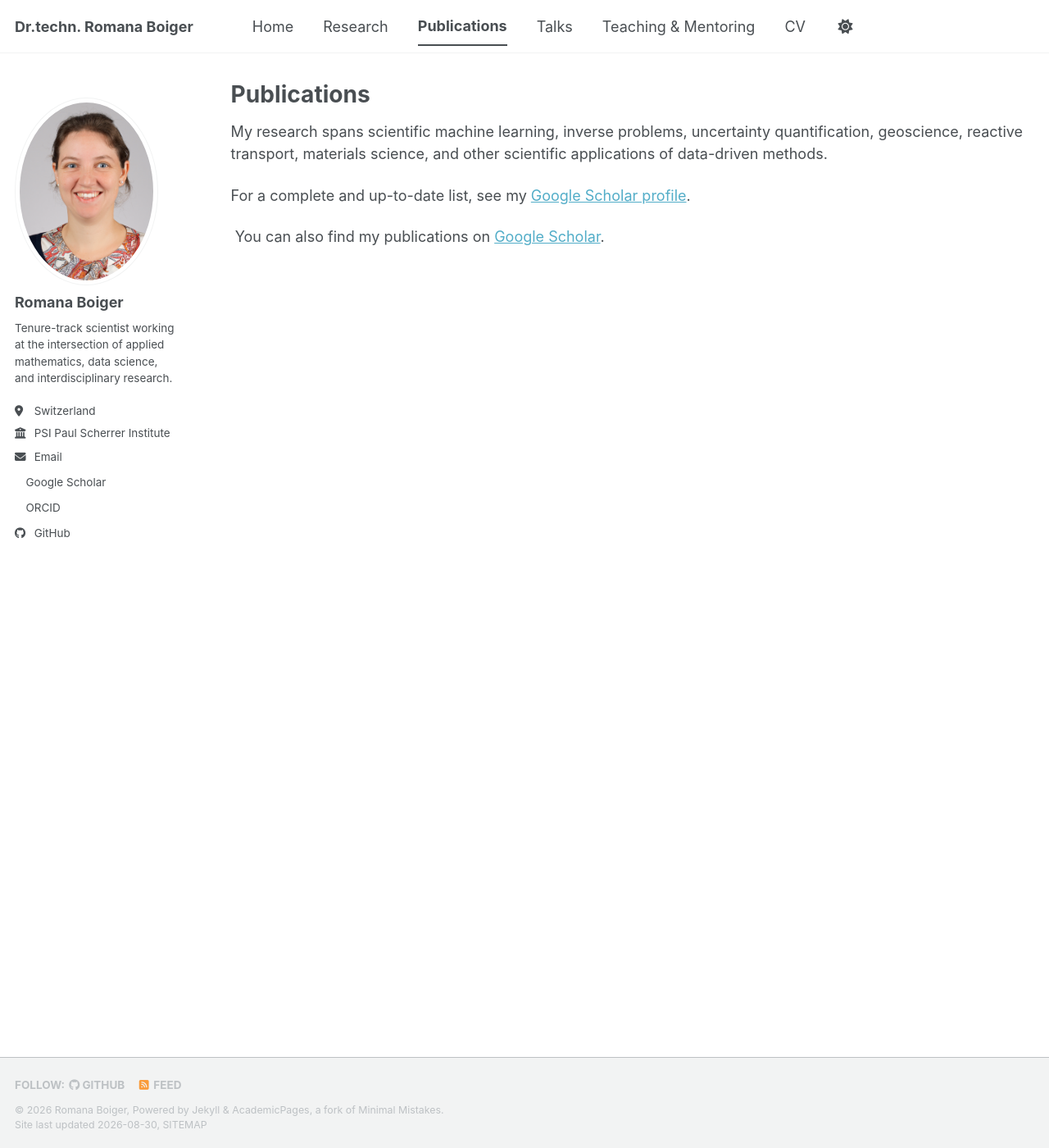
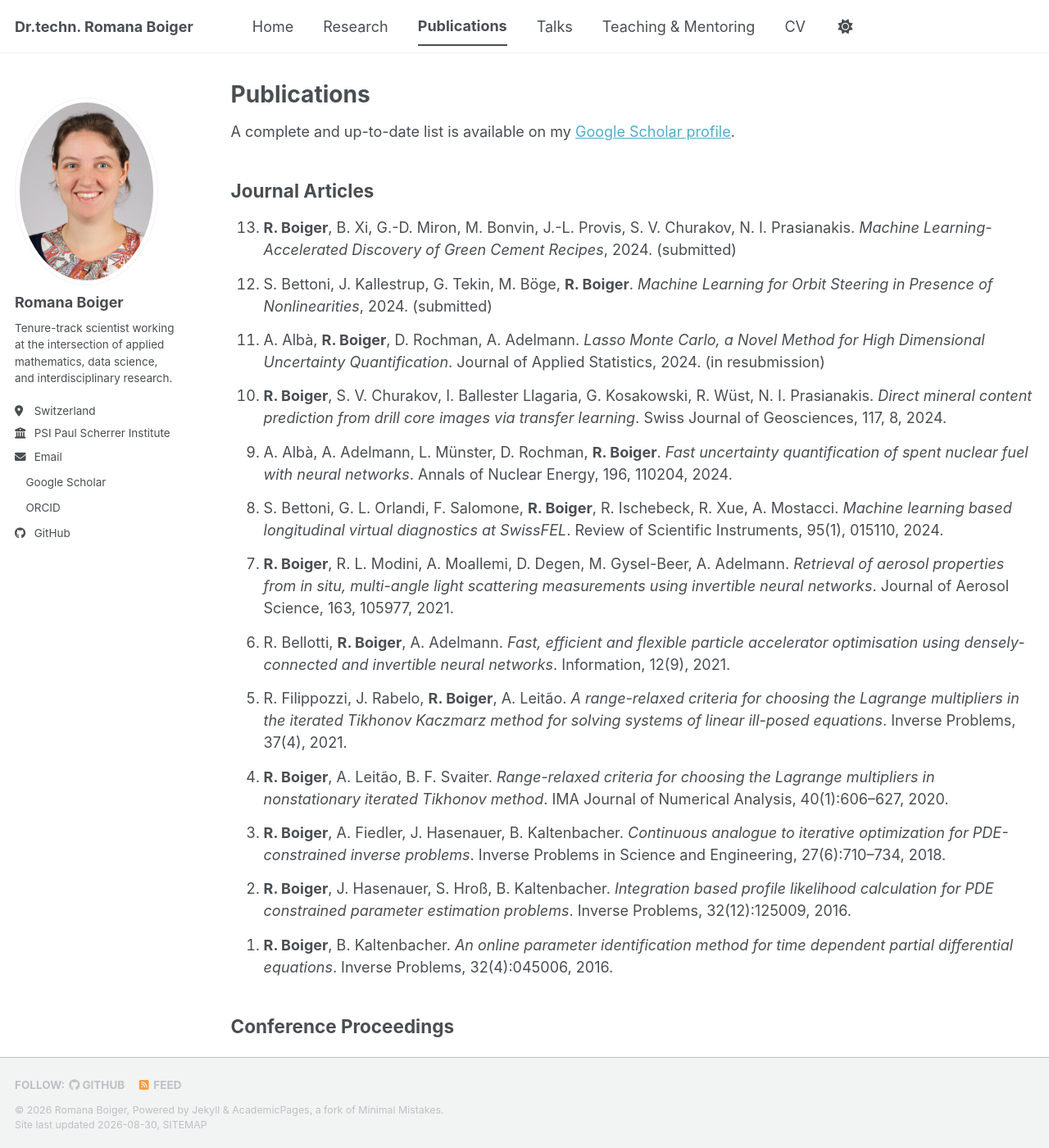
Before and after one commit to boigerr/boigerr.github.io, a Jekyll site: the page built from _pages/publications.html, in a window 1280 px wide and 1400 px high. Shown: the whole window at 82% size. Built offline with Jekyll 4.4.1, drawn with Linux system fonts in a browser that asks for light colours; a style sheet for code colours, icons or effects is not loaded; some of the changed text lies outside the part shown.

Commit message:
Revise publications section with new entries
Updated the publications section with new journal articles, conference proceedings, and technical reports. Improved formatting and added a section header for better organization.

```diff
--- a/_pages/publications.html
+++ b/_pages/publications.html
@@ -8,23 +8,167 @@ author_profile: true
 {% include base_path %}
 
 <p>
-My research spans scientific machine learning, inverse problems, uncertainty
-quantification, geoscience, reactive transport, materials science, and other
-scientific applications of data-driven methods.
-</p>
-
-<p>
-For a complete and up-to-date list, see my
+A complete and up-to-date list is available on my
 <a href="https://scholar.google.com/citations?user=PS_CX0AAAAAJ">Google Scholar profile</a>.
 </p>
 
-{% if site.author.googlescholar %}
-  <div class="wordwrap">
-    You can also find my publications on
-    <a href="{{site.author.googlescholar}}">Google Scholar</a>.
-  </div>
-{% endif %}
+<h2>Journal Articles</h2>
 
-{% for post in site.publications reversed %}
-  {% include archive-single.html %}
-{% endfor %}
+<ol reversed class="publication-list">
+
+  <li>
+    <b>R. Boiger</b>, B. Xi, G.-D. Miron, M. Bonvin, J.-L. Provis, S. V. Churakov, N. I. Prasianakis.
+    <i>Machine Learning-Accelerated Discovery of Green Cement Recipes</i>, 2024. (submitted)
+  </li>
+
+  <li>
+    S. Bettoni, J. Kallestrup, G. Tekin, M. Böge, <b>R. Boiger</b>.
+    <i>Machine Learning for Orbit Steering in Presence of Nonlinearities</i>, 2024. (submitted)
+  </li>
+
+  <li>
+    A. Albà, <b>R. Boiger</b>, D. Rochman, A. Adelmann.
+    <i>Lasso Monte Carlo, a Novel Method for High Dimensional Uncertainty Quantification</i>.
+    Journal of Applied Statistics, 2024. (in resubmission)
+  </li>
+
+  <li>
+    <b>R. Boiger</b>, S. V. Churakov, I. Ballester Llagaria, G. Kosakowski, R. Wüst, N. I. Prasianakis.
+    <i>Direct mineral content prediction from drill core images via transfer learning</i>.
+    Swiss Journal of Geosciences, 117, 8, 2024.
+  </li>
+
+  <li>
+    A. Albà, A. Adelmann, L. Münster, D. Rochman, <b>R. Boiger</b>.
+    <i>Fast uncertainty quantification of spent nuclear fuel with neural networks</i>.
+    Annals of Nuclear Energy, 196, 110204, 2024.
+  </li>
+
+  <li>
+    S. Bettoni, G. L. Orlandi, F. Salomone, <b>R. Boiger</b>, R. Ischebeck, R. Xue, A. Mostacci.
+    <i>Machine learning based longitudinal virtual diagnostics at SwissFEL</i>.
+    Review of Scientific Instruments, 95(1), 015110, 2024.
+  </li>
+
+  <li>
+    <b>R. Boiger</b>, R. L. Modini, A. Moallemi, D. Degen, M. Gysel-Beer, A. Adelmann.
+    <i>Retrieval of aerosol properties from in situ, multi-angle light scattering measurements
+    using invertible neural networks</i>.
+    Journal of Aerosol Science, 163, 105977, 2021.
+  </li>
+
+  <li>
+    R. Bellotti, <b>R. Boiger</b>, A. Adelmann.
+    <i>Fast, efficient and flexible particle accelerator optimisation using densely-connected
+    and invertible neural networks</i>.
+    Information, 12(9), 2021.
+  </li>
+
+  <li>
+    R. Filippozzi, J. Rabelo, <b>R. Boiger</b>, A. Leitão.
+    <i>A range-relaxed criteria for choosing the Lagrange multipliers in the iterated Tikhonov
+    Kaczmarz method for solving systems of linear ill-posed equations</i>.
+    Inverse Problems, 37(4), 2021.
+  </li>
+
+  <li>
+    <b>R. Boiger</b>, A. Leitão, B. F. Svaiter.
+    <i>Range-relaxed criteria for choosing the Lagrange multipliers in nonstationary iterated
+    Tikhonov method</i>.
+    IMA Journal of Numerical Analysis, 40(1):606–627, 2020.
+  </li>
+
+  <li>
+    <b>R. Boiger</b>, A. Fiedler, J. Hasenauer, B. Kaltenbacher.
+    <i>Continuous analogue to iterative optimization for PDE-constrained inverse problems</i>.
+    Inverse Problems in Science and Engineering, 27(6):710–734, 2018.
+  </li>
+
+  <li>
+    <b>R. Boiger</b>, J. Hasenauer, S. Hroß, B. Kaltenbacher.
+    <i>Integration based profile likelihood calculation for PDE constrained parameter estimation
+    problems</i>.
+    Inverse Problems, 32(12):125009, 2016.
+  </li>
+
+  <li>
+    <b>R. Boiger</b>, B. Kaltenbacher.
+    <i>An online parameter identification method for time dependent partial differential
+    equations</i>.
+    Inverse Problems, 32(4):045006, 2016.
+  </li>
+
+</ol>
+
+<h2>Conference Proceedings</h2>
+
+<ol reversed class="publication-list">
+
+  <li>
+    S. Bettoni, J. Kallestrup, M. Böge, <b>R. Boiger</b>.
+    <i>Machine learning for orbit steering in synchrotrons</i>.
+    15th International Particle Accelerator Conference Proceedings (JACoW), 2024.
+  </li>
+
+  <li>
+    F. Ringsleben, M. Benndorf, T. Haenselmann, <b>R. Boiger</b>, M. Mücke, M. Fehr, D. Motthes.
+    <i>A new approach using characteristic video signals to improve the stability of manufacturing
+    processes</i>.
+    Digital Image Computing: Techniques and Applications (DICTA), pages 1–7, 2018.
+  </li>
+
+  <li>
+    <b>R. Boiger</b>, S. Defregger, A. Köck, M. Mücke, R. Wimmer-Teubenbacher, G. Toschkoff.
+    <i>Temperature modulated operation of SnO<sub>2</sub>-based gas sensor arrays</i>.
+    12th International Conference on Advanced Semiconductor Devices and Microsystems (ASDAM), 2018.
+  </li>
+
+  <li>
+    R. Wimmer-Teubenbacher, S. Defregger, <b>R. Boiger</b>, A. Köck, I. Hotovy, M. Mikolasek,
+    M. Predanocy.
+    <i>Advanced technology processes for manufacturing of SnO<sub>2</sub> and NiO-based gas sensors
+    and their properties</i>.
+    12th International Conference on Advanced Semiconductor Devices and Microsystems (ASDAM), 2018.
+  </li>
+
+  <li>
+    <b>R. Boiger</b>, S. Defregger, M. Grbic, A. Köck, M. Mücke, R. Wimmer-Teubenbacher,
+    B. Zaragoza Travieso.
+    <i>Exploring temperature-modulated operation mode of metal oxide gas sensors for robust signal
+    processing</i>.
+    EUROSENSORS Proceedings, 2018.
+  </li>
+
+  <li>
+    <b>R. Boiger</b>, G. Millner, M. Mücke, B. Zaragoza Travieso.
+    <i>Towards robust visual wafer cleaning anomaly detection</i>.
+    18th European Advanced Process Control and Manufacturing Conference, Dresden, 2018.
+  </li>
+
+</ol>
+
+<h2>Technical Reports</h2>
+
+<ol reversed class="publication-list">
+
+  <li>
+    <b>R. Boiger</b>.
+    <i>Development and advancement of methods for artificial intelligence-assisted drill core
+    analysis</i>.
+    Nagra TM-44-24-05, 2024.
+  </li>
+
+  <li>
+    N. I. Prasianakis, T. Gimmi, J. Owusu, <b>R. Boiger</b>, W. Pfingsten, S. V. Churakov.
+    <i>Upscaling and uncertainty analysis of geological and transport parameters</i>.
+    Nagra NAB 23-06, 2023.
+  </li>
+
+</ol>
+
+<style>
+  .publication-list li {
+    margin-bottom: 0.8em;
+    line-height: 1.5;
+  }
+</style>
```
